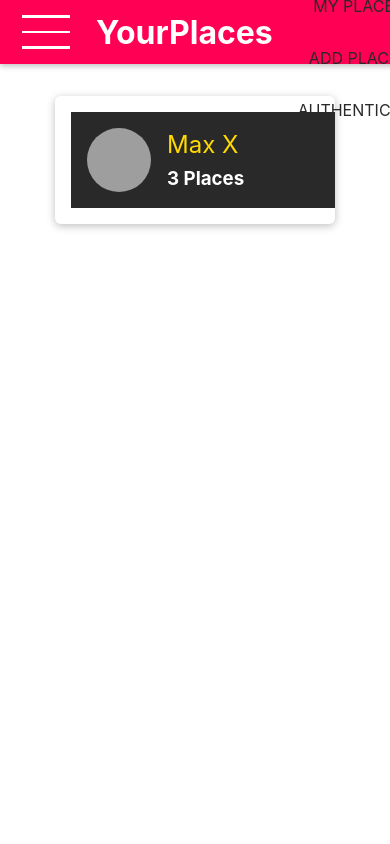
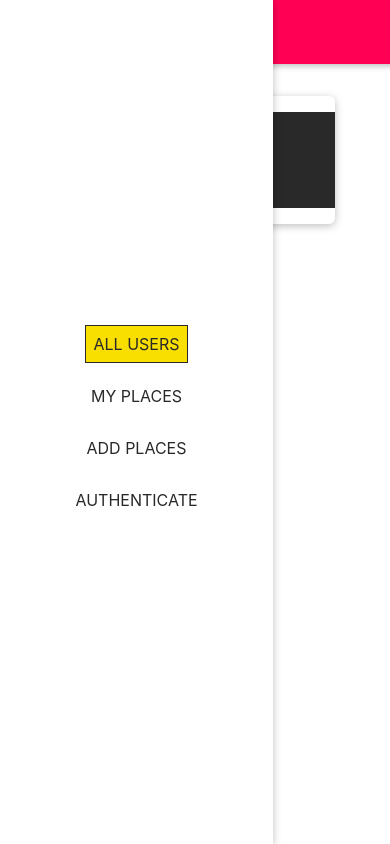
Before and after one commit to KTZgraph/the-MERN-fullstack-guide, a React (Create React App) app in the folder frontent/: page / in a window 390 px wide. Built offline with nearby package versions, Linux system fonts and the light colour scheme; grey boxes are pictures that could not be loaded.

Commit message:
47. bzowa nawigacja mobilna

```diff
--- a/frontent/src/shared/components/Navigation/MainNavigation.js
+++ b/frontent/src/shared/components/Navigation/MainNavigation.js
@@ -2,10 +2,17 @@
 
 import MainHeader from "./MainHeader";
 import NavLinks from "./NavLinks";
+import SideDrawer from "./SideDrawer";
 import "./MainNavigation.css";
 
 const MainNavigation = () => {
   return (
+    <>
+      <SideDrawer>
+        <nav className="main-navigation__drawer-nav">
+          <NavLinks />
+        </nav>
+      </SideDrawer>
       <MainHeader>
         <button className="main-navigation__menu-btn">
           {/* trzy puste spany do hamburgera */}
@@ -16,11 +23,12 @@
         <h1 className="main-navigation__title">
           <Link to="/">YourPlaces</Link>
         </h1>
-      <nav>
+        <nav className="main-navigation__header-nav">
           {/* navLink później */}
           <NavLinks />
         </nav>
       </MainHeader>
+    </>
   );
 };
 
--- /dev/null
+++ b/frontent/src/shared/components/Navigation/SideDrawer.css
@@ -0,0 +1,10 @@
+.side-drawer {
+  position: fixed;
+  left: 0;
+  top: 0;
+  z-index: 100;
+  height: 100vh;
+  width: 70%;
+  background: white;
+  box-shadow: 0 2px 8px rgba(0, 0, 0, 0.26);
+}
--- a/frontent/src/shared/components/Navigation/SideDrawer.js
+++ b/frontent/src/shared/components/Navigation/SideDrawer.js
@@ -0,0 +1,6 @@
+import "./SideDrawer.css";
+const SideDrawer = (props) => {
+  return <aside className="side-drawer">{props.children}</aside>;
+};
+
+export default SideDrawer;
```
Also changed, not shown: frontent/src/shared/components/Navigation/SideDrawe.css (deleted). Lines whose indentation alone changed are shown as unchanged.
